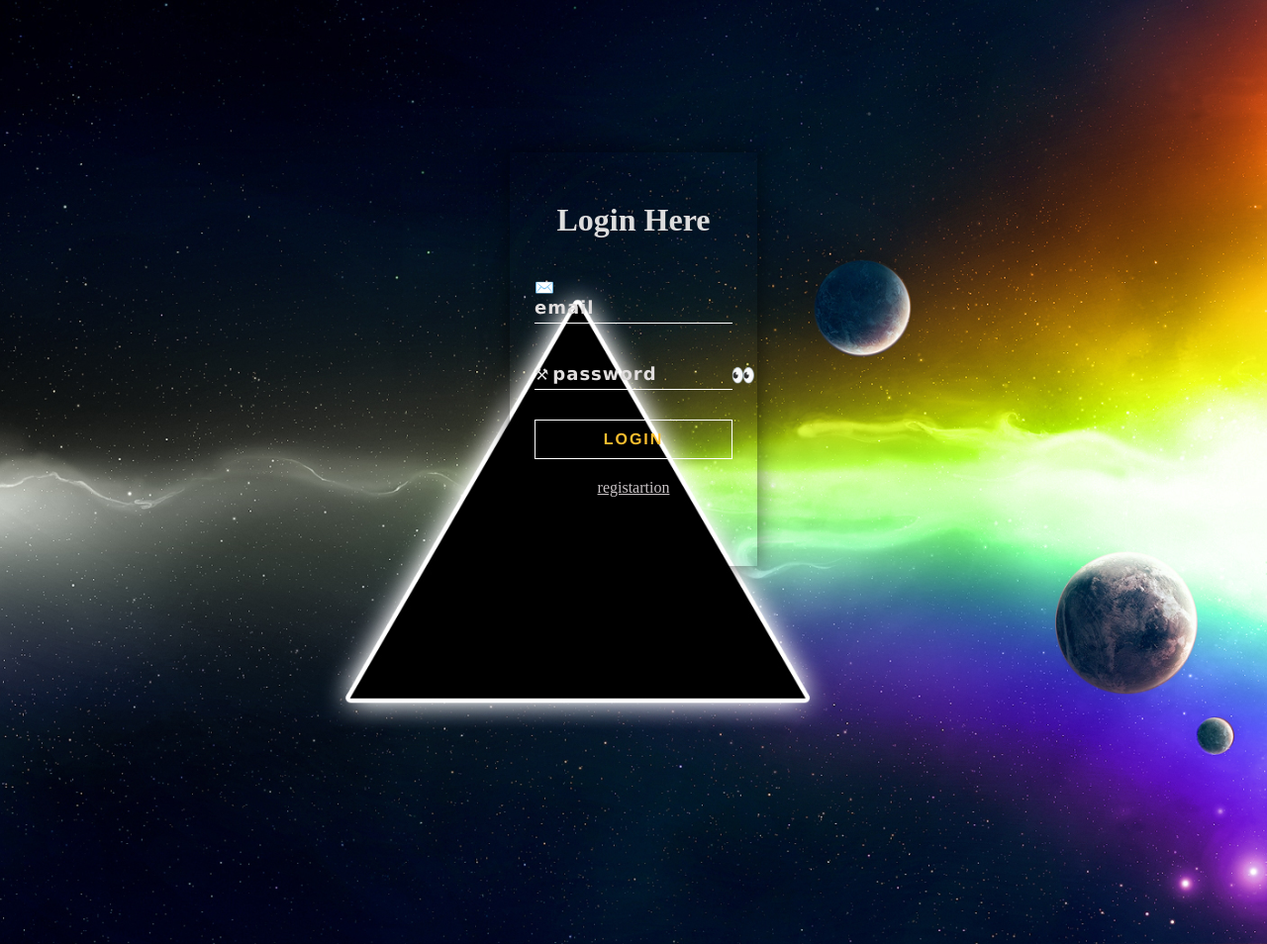
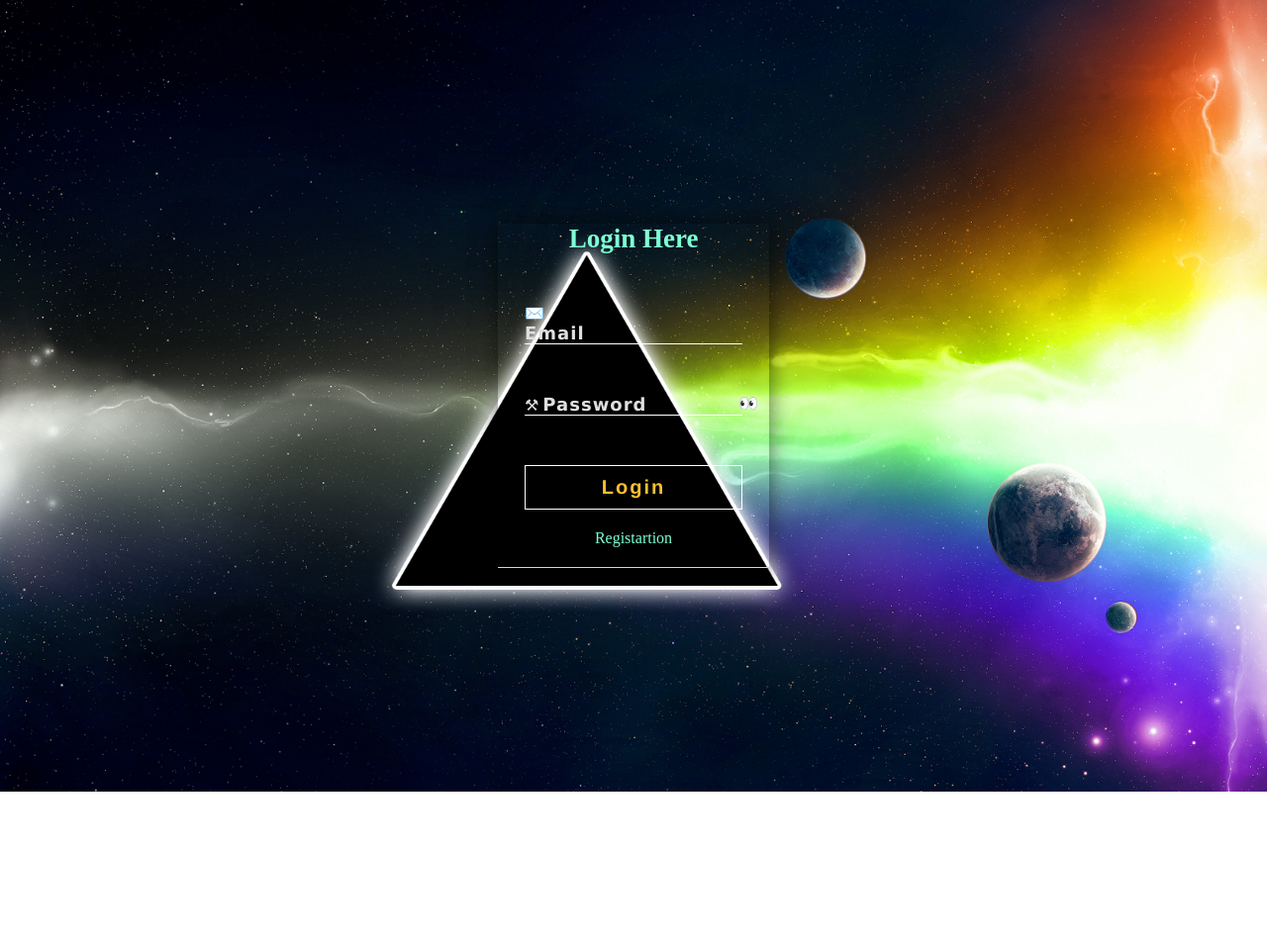
Before and after one commit to ch3lidze/form_for_pink_s, a plain HTML site: page index.html in a window 1280 px wide. Shown: the whole page at 99% size. After the commit the page ends 800 px from the top, so only its background shows below. Drawn offline with Linux system fonts and the light colour scheme.

Commit message:
I updated the simple form

```diff
--- a/index.html
+++ b/index.html
@@ -7,30 +7,26 @@
     <title>Document</title>
     <link rel="stylesheet" href="style.css">
     <script src="https://kit.fontawesome.com/43ddd9818a.js" crossorigin="anonymous"></script>
-
 </head>
 <body>
     <div class="form-box">
-        <h1>Login Here</h1>
+        <h3>Login Here</h3>
         <div class="input-box">
-            ✉️
-            <input type="email" placeholder="email">
+            <span>✉️</span>
+            <input type="email" placeholder="Email">
         </div>
         <div class="input-box">
-            ⚒
-            <input id="password" type="password" placeholder="password">
+            <span>⚒</span>
+            <input id="password" type="password" placeholder="Password">
             <span class="eye" onclick="myFunc()">
-            <p id="hide1" class="open">👀</p>
-            <p id="hide2" class="close">😎</p>
+            <p id="show" >👀</p>
+            <p id="hide">😎</p>
          </span>
         </div>
-        <button type="button" class="login-btn">LOGIN</button>
-        <a href="#">registartion</a>
+        <button type="submit" class="login-btn">Login</button>
+        <a href="#">Registartion</a>
     </div>
 
-
-    <script src="my.js">
-
-    </script>
+    <script src="my.js"></script>
 </body>
 </html>
--- a/my.js
+++ b/my.js
@@ -1,15 +1,15 @@
 function myFunc(){
-    var x = document.getElementById("password")
-    var hide1 = document.getElementById("hide1")
-    var hide2 = document.getElementById("hide2")
+    var pasw = document.getElementById("password");
+    var show = document.getElementById("show");
+    var hide = document.getElementById("hide");
 
-    if(x.type === 'password'){
-        x.type = 'text'
-        hide2.style.display = 'block'
-        hide1.style.display = 'none'
+    if(pasw.type === 'password'){
+        pasw.type = 'text';
+        hide.style.display = 'block';
+        show.style.display = 'none';
     }else{
-        x.type = 'password'
-        hide2.style.display = 'none'
-        hide1.style.display = 'block'
-    }
-}
+        pasw.type = 'password';
+        hide.style.display = 'none';
+        show.style.display = 'block';
+    };
+};
--- a/style.css
+++ b/style.css
@@ -1,44 +1,35 @@
 *{
-    margin:0;
-    padding:0;
     box-sizing: border-box;
-    transition: 0.5s;
+    margin: 0;
+    padding: 0;
 }
-body{
-
-    background-image: url(Pink-Floyd-Logo-Wallpaper-13.jpg);
+ body {
+    background-image: url(./cover.jpg);
     background-size: cover;
     user-select: none;
-
     background-position: center;
-
     overflow: hidden;
     height:100vh;
+    display: grid;
+    place-items: center;
 }
-
-
-.form-box{
-    max-width:250px ;
+.form-box {
+    max-width:350px;
     background:transparent;
-    margin:12% auto;
-    padding:50px 0;
     color: #ddd;
     box-shadow: 0 0 20px 2px rgba( 0, 0, 0, 0.5);
 }
-h1{
+.form-box h3 {
     text-align: center;
+    color: aquamarine;
+    font-size: 27px;
 }
-
-.input-box{
-    margin: 30px auto;
+.form-box .input-box {
+    margin: 50px auto;
     width:80%;
     border-bottom: 1px  solid #fff;
-    padding-top: 10px;
-    padding-bottom: 5px;
 }
-
-.input-box input{
-
+.input-box input {
     font-weight: bold;
     font-family: 'Lucida Sans', 'Lucida Sans Regular', 'Lucida Grande', 'Lucida Sans Unicode', Geneva, Verdana, sans-serif;
     font-size: 18px;
@@ -49,55 +40,47 @@ h1{
     border:none;
     background:transparent;
     color:rgb(252, 191, 47);
-    /* margin: 5px 20px; */
 }
-.input-box input::selection{
+.input-box input::selection {
     color: rgb(49, 250, 203);
 }
-::placeholder{
+::placeholder {
     color: rgb(225, 222, 222);
 }
-p{
- font-size:20px;
-
-}
-.eye{
+.form-box .eye {
     cursor: pointer;
     margin-bottom: 50px;
     position: absolute;
 }
-#hide2{
-    display: none;
-}
-.login-btn{
+.login-btn {
     font-family: 'Franklin Gothic Medium', 'Arial Narrow', Arial, sans-serif;
     color:rgb(252, 191, 47);
     font-weight: bold;
     letter-spacing: 2px;
     display:block;
-margin:40px auto 20px;
     padding:10px 0;
     background: transparent;
     margin: auto;
     outline: none;
     width:80%;
     border: 1px solid rgb(255, 255, 255);
-font-size: 16px;
+    font-size: 20px;
     cursor: pointer;
 }
-.login-btn:active{
+.login-btn:active {
     transform:translate(0.8px)
 }
-.login-btn:hover{
+.login-btn:hover {
     border: 1px solid rgb(252, 191, 47)
 }
-
-a {
-    color: rgb(202, 196, 198);
+.form-box a {
+    color: aquamarine;
     display:block;
     text-align: center;
     padding: 20px 0;
+    text-decoration: none;
+    border-bottom: 0.3px solid aquamarine;
 }
-a:hover{
-    color: rgb(241, 242, 247);
+#hide {
+    display: none;
 }
```
Also changed, not shown: cover.jpg (renamed from Pink-Floyd-Logo-Wallpaper-13.jpg). Lines whose indentation alone changed are shown as unchanged.
